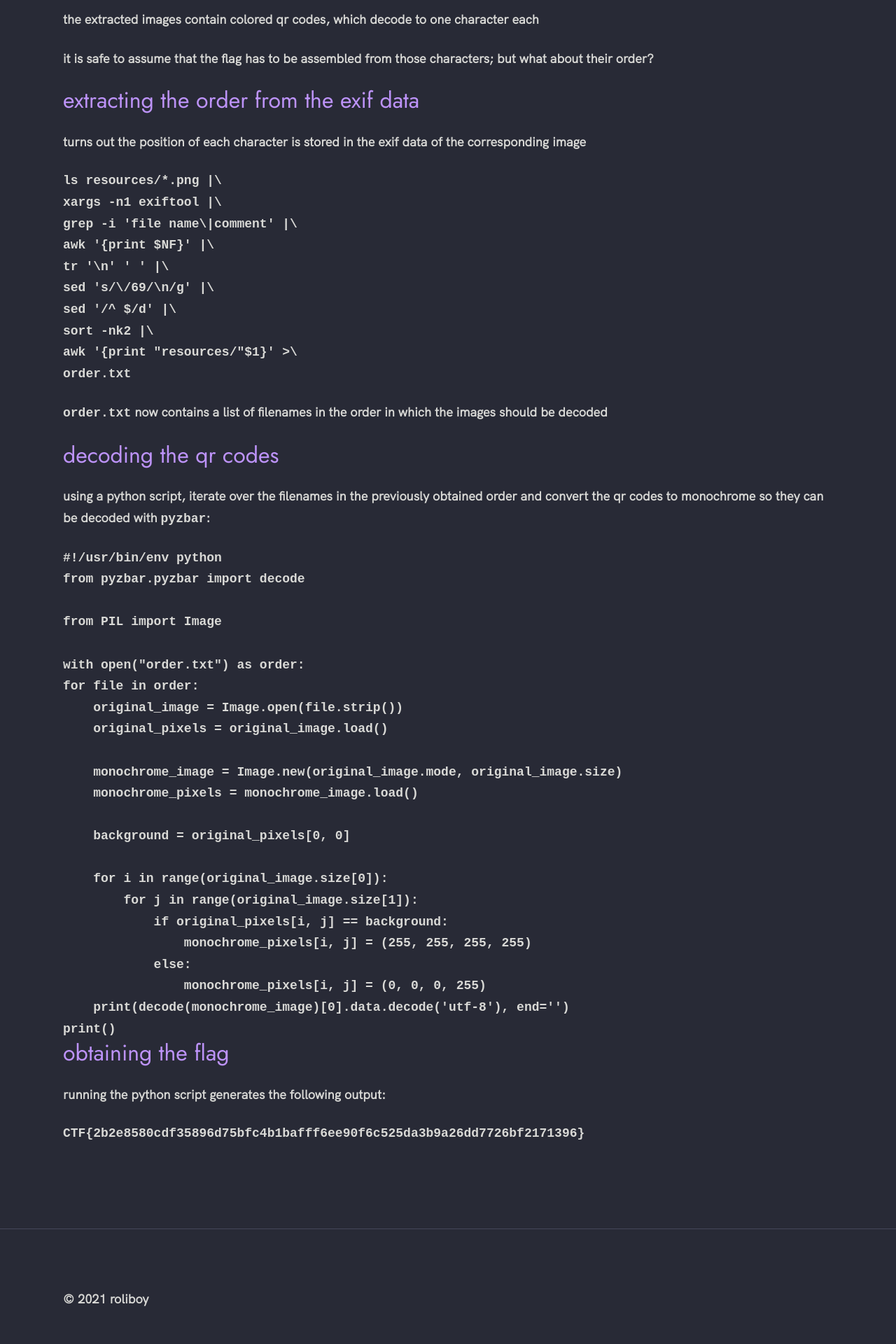
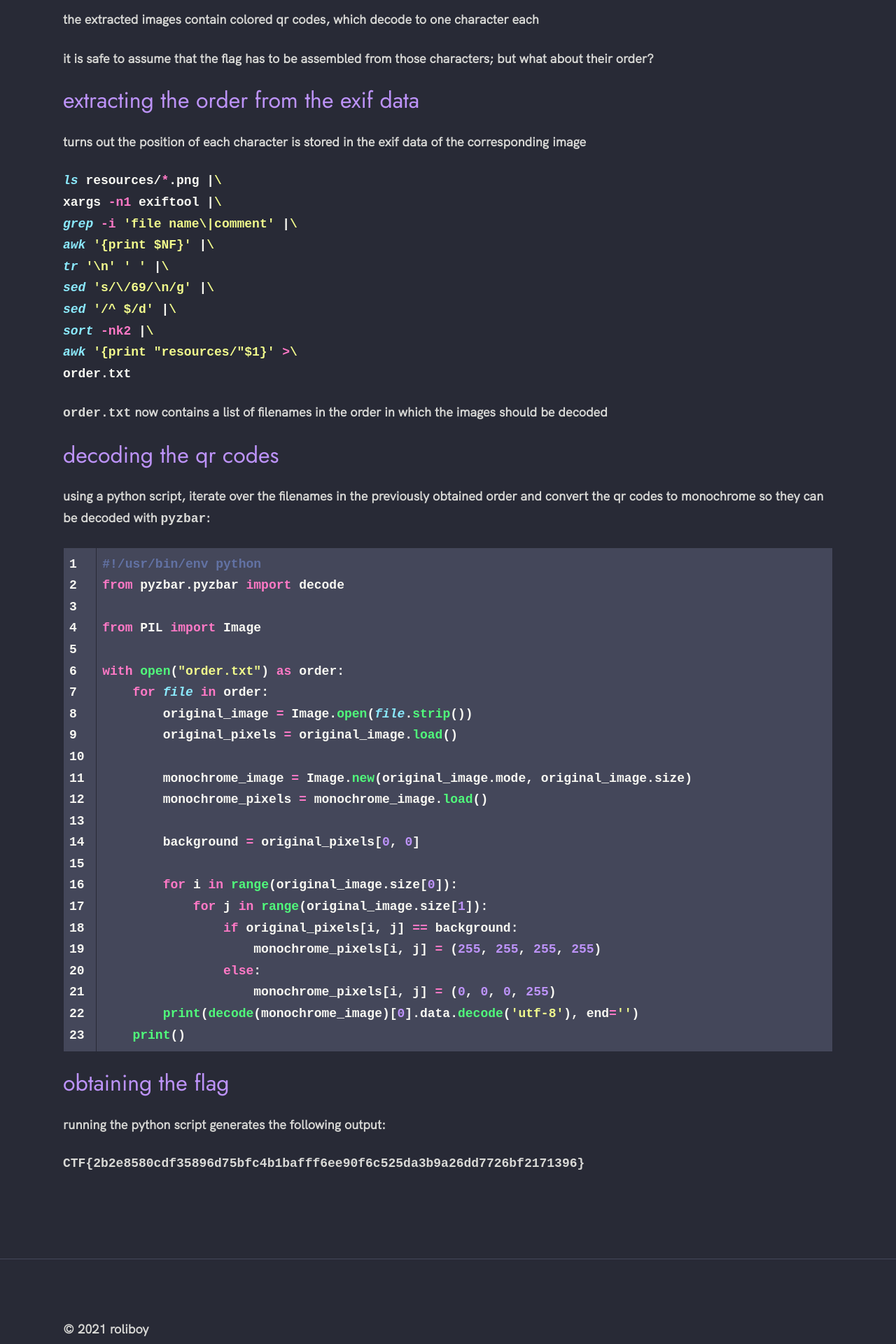
Before and after one commit to RoliBoy/RoliBoy.github.io, a Jekyll site: the page built from _writeups/defcamp-2020-qr-mania.html, in a window 1280 px wide. Shown: the part 2142-4062 px from the top of the page at 70% size. Built offline with Jekyll 4.4.1, drawn with Linux system fonts in a browser that asks for light colours.

Commit message:
experimental syntax highlighting

```diff
--- a/_config.yml
+++ b/_config.yml
@@ -1,6 +1,8 @@
 url: "" # the base hostname & protocol for your site, e.g. http://example.com
 baseurl: "" # the subpath of your site, e.g. /blog
 title: "" # the name of your site, e.g. ACME Corp.
+
+highlighter: rouge
 
 collections:
   projects:
--- a/_projects/ansify.html
+++ b/_projects/ansify.html
@@ -17,7 +17,7 @@ images:
     - url: /assets/images/ansify/taiga.png
       text: Higher resolution pixel art
 repository: https://github.com/roliboy/ansify
-permalink: /features/ansify/
+permalink: /projects/ansify/
 ---
 
 <header class="header" role="banner">
--- a/_projects/raytracer.html
+++ b/_projects/raytracer.html
@@ -18,7 +18,7 @@ images:
     - url: /assets/images/raytracer/book1.gif
       text: multi-threaded rendering with real-time output
 repository: https://github.com/roliboy/raytracer
-permalink: /features/raytracer/
+permalink: /projects/raytracer/
 ---
 
 <header class="header" role="banner">
--- a/_sass/main.scss
+++ b/_sass/main.scss
@@ -1,5 +1,6 @@
 @import "fonts";
 @import "constants";
+@import "syntax";
 
 * {
   margin: 0;
--- /dev/null
+++ b/_sass/syntax.scss
@@ -0,0 +1,91 @@
+/* Dracula Theme v1.2.5
+ *
+ * https://github.com/zenorocha/dracula-theme
+ *
+ * Copyright 2016, All rights reserved
+ *
+ * Code licensed under the MIT license
+ * http://zenorocha.mit-license.org
+ *
+ * @author Rob G <wowmotty@gmail.com>
+ * @author Chris Bracco <chris@cbracco.me>
+ * @author Zeno Rocha <hi@zenorocha.com>
+ */
+
+ .highlight .hll { background-color: #f1fa8c }
+ .highlight  { background: #282a36; color: #f8f8f2 }
+ .highlight .c { color: #6272a4 } /* Comment */
+ .highlight .err { color: #f8f8f2 } /* Error */
+ .highlight .g { color: #f8f8f2 } /* Generic */
+ .highlight .k { color: #ff79c6 } /* Keyword */
+ .highlight .l { color: #f8f8f2 } /* Literal */
+ .highlight .n { color: #f8f8f2 } /* Name */
+ .highlight .o { color: #ff79c6 } /* Operator */
+ .highlight .x { color: #f8f8f2 } /* Other */
+ .highlight .p { color: #f8f8f2 } /* Punctuation */
+ .highlight .ch { color: #6272a4 } /* Comment.Hashbang */
+ .highlight .cm { color: #6272a4 } /* Comment.Multiline */
+ .highlight .cp { color: #ff79c6 } /* Comment.Preproc */
+ .highlight .cpf { color: #6272a4 } /* Comment.PreprocFile */
+ .highlight .c1 { color: #6272a4 } /* Comment.Single */
+ .highlight .cs { color: #6272a4 } /* Comment.Special */
+ .highlight .gd { color: #8b080b } /* Generic.Deleted */
+ .highlight .ge { color: #f8f8f2; text-decoration: underline } /* Generic.Emph */
+ .highlight .gr { color: #f8f8f2 } /* Generic.Error */
+ .highlight .gh { color: #f8f8f2; font-weight: bold } /* Generic.Heading */
+ .highlight .gi { color: #f8f8f2; font-weight: bold } /* Generic.Inserted */
+ .highlight .go { color: #44475a } /* Generic.Output */
+ .highlight .gp { color: #f8f8f2 } /* Generic.Prompt */
+ .highlight .gs { color: #f8f8f2 } /* Generic.Strong */
+ .highlight .gu { color: #f8f8f2; font-weight: bold } /* Generic.Subheading */
+ .highlight .gt { color: #f8f8f2 } /* Generic.Traceback */
+ .highlight .kc { color: #ff79c6 } /* Keyword.Constant */
+ .highlight .kd { color: #8be9fd; font-style: italic } /* Keyword.Declaration */
+ .highlight .kn { color: #ff79c6 } /* Keyword.Namespace */
+ .highlight .kp { color: #ff79c6 } /* Keyword.Pseudo */
+ .highlight .kr { color: #ff79c6 } /* Keyword.Reserved */
+ .highlight .kt { color: #8be9fd } /* Keyword.Type */
+ .highlight .ld { color: #f8f8f2 } /* Literal.Date */
+ .highlight .m { color: #bd93f9 } /* Literal.Number */
+ .highlight .s { color: #f1fa8c } /* Literal.String */
+ .highlight .na { color: #50fa7b } /* Name.Attribute */
+ .highlight .nb { color: #8be9fd; font-style: italic } /* Name.Builtin */
+ .highlight .nc { color: #50fa7b } /* Name.Class */
+ .highlight .no { color: #f8f8f2 } /* Name.Constant */
+ .highlight .nd { color: #f8f8f2 } /* Name.Decorator */
+ .highlight .ni { color: #f8f8f2 } /* Name.Entity */
+ .highlight .ne { color: #f8f8f2 } /* Name.Exception */
+ .highlight .nf { color: #50fa7b } /* Name.Function */
+ .highlight .nl { color: #8be9fd; font-style: italic } /* Name.Label */
+ .highlight .nn { color: #f8f8f2 } /* Name.Namespace */
+ .highlight .nx { color: #f8f8f2 } /* Name.Other */
+ .highlight .py { color: #f8f8f2 } /* Name.Property */
+ .highlight .nt { color: #ff79c6 } /* Name.Tag */
+ .highlight .nv { color: #8be9fd; font-style: italic } /* Name.Variable */
+ .highlight .ow { color: #ff79c6 } /* Operator.Word */
+ .highlight .w { color: #f8f8f2 } /* Text.Whitespace */
+ .highlight .mb { color: #bd93f9 } /* Literal.Number.Bin */
+ .highlight .mf { color: #bd93f9 } /* Literal.Number.Float */
+ .highlight .mh { color: #bd93f9 } /* Literal.Number.Hex */
+ .highlight .mi { color: #bd93f9 } /* Literal.Number.Integer */
+ .highlight .mo { color: #bd93f9 } /* Literal.Number.Oct */
+ .highlight .sa { color: #f1fa8c } /* Literal.String.Affix */
+ .highlight .sb { color: #f1fa8c } /* Literal.String.Backtick */
+ .highlight .sc { color: #f1fa8c } /* Literal.String.Char */
+ .highlight .dl { color: #f1fa8c } /* Literal.String.Delimiter */
+ .highlight .sd { color: #f1fa8c } /* Literal.String.Doc */
+ .highlight .s2 { color: #f1fa8c } /* Literal.String.Double */
+ .highlight .se { color: #f1fa8c } /* Literal.String.Escape */
+ .highlight .sh { color: #f1fa8c } /* Literal.String.Heredoc */
+ .highlight .si { color: #f1fa8c } /* Literal.String.Interpol */
+ .highlight .sx { color: #f1fa8c } /* Literal.String.Other */
+ .highlight .sr { color: #f1fa8c } /* Literal.String.Regex */
+ .highlight .s1 { color: #f1fa8c } /* Literal.String.Single */
+ .highlight .ss { color: #f1fa8c } /* Literal.String.Symbol */
+ .highlight .bp { color: #f8f8f2; font-style: italic } /* Name.Builtin.Pseudo */
+ .highlight .fm { color: #50fa7b } /* Name.Function.Magic */
+ .highlight .vc { color: #8be9fd; font-style: italic } /* Name.Variable.Class */
+ .highlight .vg { color: #8be9fd; font-style: italic } /* Name.Variable.Global */
+ .highlight .vi { color: #8be9fd; font-style: italic } /* Name.Variable.Instance */
+ .highlight .vm { color: #8be9fd; font-style: italic } /* Name.Variable.Magic */
+ .highlight .il { color: #bd93f9 } /* Literal.Number.Integer.Long */
--- a/_writeups/defcamp-2020-qr-mania.html
+++ b/_writeups/defcamp-2020-qr-mania.html
@@ -100,7 +100,8 @@ The challenge was proposed by BIT SENTINEL.</code></pre>
                         turns out the position of each character is stored in the exif data of the corresponding
                         image
                     </p>
-                    <pre class="section-code"><code>ls resources/*.png |\
+{% highlight bash %}
+ls resources/*.png |\
 xargs -n1 exiftool |\
 grep -i 'file name\|comment' |\
 awk '{print $NF}' |\
@@ -109,7 +110,8 @@ sed 's/\/69/\n/g' |\
 sed '/^ $/d' |\
 sort -nk2 |\
 awk '{print "resources/"$1}' >\
-order.txt</code></pre>
+order.txt
+{% endhighlight %}
                     <p>
                         <code>order.txt</code> now contains a list of filenames in the order in which the images
                         should be decoded
@@ -123,7 +125,9 @@ order.txt</code></pre>
                         using a python script, iterate over the filenames in the previously obtained order and
                         convert the qr codes to monochrome so they can be decoded with <code>pyzbar</code>:
                     </p>
-                    <pre class="section-code"><code class="python">#!/usr/bin/env python
+                    <p>
+{% highlight python linenos %}
+#!/usr/bin/env python
 from pyzbar.pyzbar import decode
 
 from PIL import Image
@@ -145,7 +149,9 @@ for file in order:
                 else:
                     monochrome_pixels[i, j] = (0, 0, 0, 255)
         print(decode(monochrome_image)[0].data.decode('utf-8'), end='')
-print()</code></pre>
+    print()
+{% endhighlight %}
+                    </p>
                 </div>
             </div>
             <div class="section-box">
```
Also changed, not shown: _writeups/unbreakable-romania-online-1-russiandoll.html (+18 -7 lines). Lines whose indentation alone changed are shown as unchanged.
